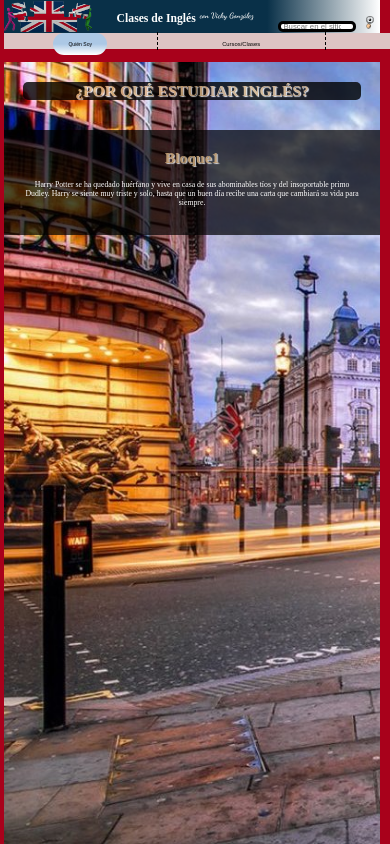
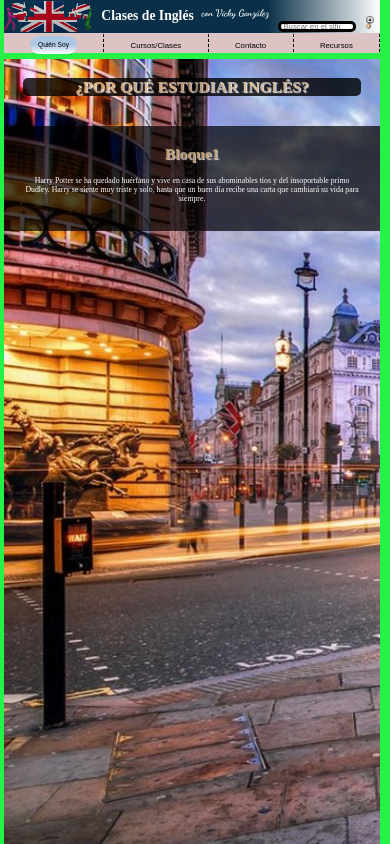
Before and after one commit to m32795434/VicEnglish, a plain HTML site: page index.html in a window 390 px wide. Both pictures are taken after a click on the link "Quién Soy". Shown: the top 844 px of the page. Drawn offline with Linux system fonts and the light colour scheme.

Commit message:
controlado hasta mediaQ 1023

```diff
--- a/index.css
+++ b/index.css
@@ -49,19 +49,18 @@ a{
 
 body{
     background-color:var(--rojo);
-    margin:1vw;
+    margin:0 1vw 1vw 1vw;
     padding: 0;
     padding-bottom: 15vw; /*compensa el TOP:15VW de MAIN Y FOOTER*/
 }
 .header{
     position: fixed;
-    top: 0;
     z-index: 1;
     width: 96.5vw;
     box-sizing: border-box;
 
     }
-/*-------------------------LOGO-TITLE-AUTHOR-SEARCH--------------------*/
+/*-------------------------LOGO-TITLE-AUTHOR-SEARCH-----------------------------------------*/
 
 .log-title-srch{/*FLEX CONTENEDOR DEL LOGO, TIT, Y FORM SEARCH*/
     background: linear-gradient(.25turn, var(--azul)70%, white);
@@ -70,26 +69,16 @@ body{
     align-content: stretch;
     align-items: flex-end;
     height: 8.5vw;
-    box-sizing: border-box;
     overflow: hidden;
     }
-/*----------LOGO--------------*/
-/* .logo-anchor{
-    box-sizing: border-box;
-    overflow: hidden;
-    max-height: 1px;
-} */
 
 .logo-image{
     height: 8vw;
-    padding: 0%;
 }
 /*------------END LOGO--------------*/
 /*------------TITLE----------------*/
 .title{/*div contenedor de h1 y h2*/
     display: flex;
-    padding: 0%;
-    margin: 0%;
     color: white;
 }
 .title h1{
@@ -126,6 +115,7 @@ body{
 
 /*-------------------------END LOGO-TITLE-AUTHOR-SEARCH--------------------*/
 
+/*------------------------START NAVVVV-------------------------------------*/
 nav{
     padding: 0%;
     margin: 0%;
@@ -134,12 +124,12 @@ nav{
     display: flex;
     box-sizing: border-box;
     width: 100%;
-    min-width: 630px;
     height: 4vw;
     background-color: var(--rosa);
     list-style: none;
     margin: 0%;
     padding: 0%;
+
 }
 .nav-list-item{
     position: relative;
@@ -157,11 +147,10 @@ nav{
 }
 .nav-list-item-link:hover{
     text-decoration: underline;
-    /* transition: all .3s; */
 }
 .nav-list-item-link:focus{
 border-radius: 20px;
-padding: 5% 10%;
+padding: 1.2vw 2vw;
 font-size: 1.3vw;
 }
 
@@ -182,7 +171,7 @@ font-size: 1.3vw;
     visibility: visible;
     opacity: 1;
 }
-.nav-list-item:focus .submenu{/*--------------NO FUNCIONA! ------------*/
+.nav-list-item-link:active .submenu{/*--------------NO FUNCIONA! ------------*/
     visibility: visible;
     opacity: 1;
 }
@@ -206,7 +195,7 @@ border-bottom: thick double black;
 }
 .submenu-list-item-link:focus{
     border-radius: 20px;
-    padding: 5% 10%;
+    padding: 1.2vw 2vw;
     font-size: 1.3vw;
     color: black;
 }
@@ -340,6 +329,79 @@ height: auto;
 
 /*-------------------------------------END FOOTER---------------------------------------*/
 
+/*----------------------------------MEDIASSSSSSSSSQQQQQ----------------------------*/
+/*-------------------PC HIGH END PARA FUTURO CERCANO----------*/
+@media (max-width:1200px){
+    body{
+        background-color: black;
+    }
+        .nav-list-item-link{
+            font-size: 1.7VW;
+        }
+        .nav-list-item-link:focus{
+            padding: 1.1vw 2vw;
+            font-size: 1.5vw;
+        }
+        .submenu-list-item-link:focus{
+            padding: 1.1vw 2vw;
+            font-size: 1.4vw;
+        }
+}
+@media (max-width:1023px){
+    body{
+        background-color: rgb(61, 199, 241);
+        }
+    .nav-list{
+            height: 5vw;
+        }
+    .title h1{
+        font-size: 3.5vw;
+
+    }
+    .title h2{
+        font-size:2.5vw;
+        margin-left: 2vw;
+    }
+    .nav-list-item-link{
+        font-size: 2VW;
+    }
+    .submenu{
+        width: 120%;
+    }
+    .submenu-list-item-link{
+        font-size: 1.75vw;
+    }
+    .nav-list-item-link:focus{
+        padding: 1.4vw 2vw;
+        font-size: 1.7vw;
+    }
+    .submenu-list-item-link:focus{
+        padding: 1.1vw 2vw;
+        font-size: 1.5vw;
+    }
+}
+/*----------------------------HASTA AQUIIIIIIIIIIIIII GOOD------------------------------*/
+@media (max-width:900px){
+    body{
+        background-color: rgb(243, 13, 232);
+}}
+@media (max-width:767px){
+    body{
+        background-color: rgb(191, 233, 41);
+}}
+@media (max-width:640px){
+    body{
+        background-color: rgb(37, 241, 71);
+}}
+@media (max-width:370px){
+    body{
+        background-color: rgb(255, 255, 255);
+        margin: 0;
+        padding: 0;
+}}
+
+
+
 /*1)por que en :focus, usando valores con vh, si hay desborde,se comporta distinto
 a desbordar con %. Deforma todo. "ocupa espacio libre" y corre elementos. LINEA 143
 
--- a/index.html
+++ b/index.html
@@ -11,7 +11,7 @@
     <link rel="stylesheet" href="index.css">
 </head>
 <body>
-    <header class="header"><!--FIXED!!-->
+    <header class="header"><!--FIXED!!(0,0) es el mismo del body-->
         <!-- skip navigation direct to content (link to main)-->
         <a href="#main" class="sr-only"><p class="skiptext">Ir al contenido principal</p></a>
         <div class="log-title-srch"> <!--logo, nombre autor, titulo principal, boton busqueda  -->
@@ -37,7 +37,7 @@
                 </li>
                 <li class="nav-list-item">
                     <a href="#" class="nav-list-item-link">Cursos/Clases</a>
-                    <ul class="submenu"> <!-- atencion hide!-->
+                    <ul class="submenu"> <!---------HIDE----------->
                         <li class="submenu-list-item"><a href="#" class="submenu-list-item-link">Exámenes Internacionales</a></li>
                         <li class="submenu-list-item"><a href="#" class="submenu-list-item-link">Clases de Apoyo Escolar</a></li>
                         <li class="submenu-list-item"><a href="#" class="submenu-list-item-link">Apoyo a Alumnos del Profesorado</a></li>
```
